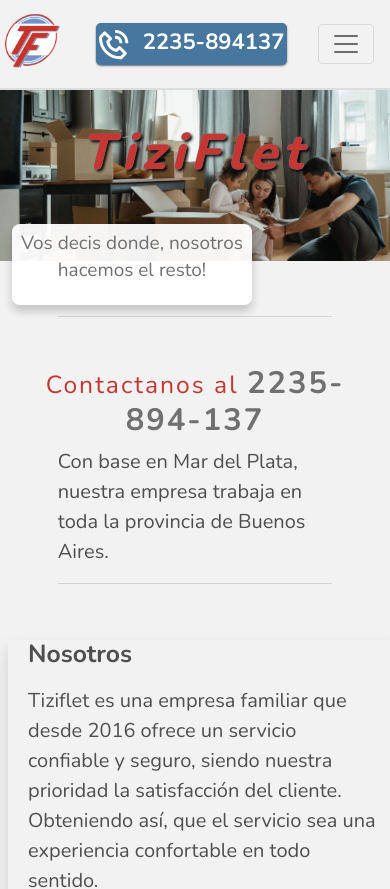
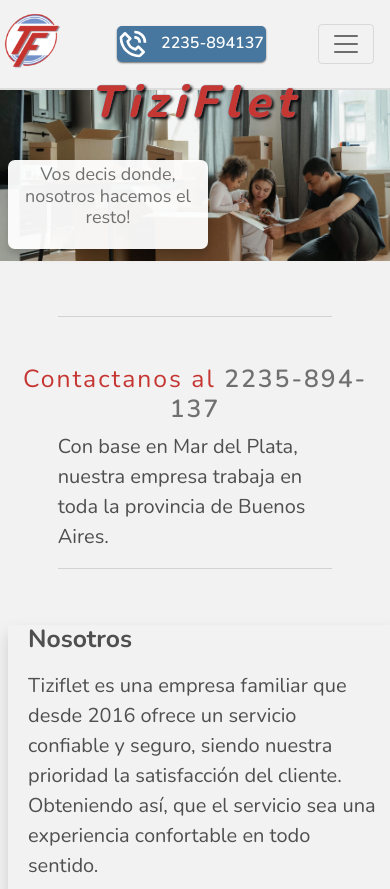
Before and after one commit to JoaquinPalacios/TiziFlet, a Next.js app: page / in a window 390 px wide. Shown: the top 889 px of the page. Built offline with nearby package versions, Linux system fonts and the light colour scheme.

Commit message:
xs breakpoint added

```diff
--- a/styles/globals.css
+++ b/styles/globals.css
@@ -70,7 +70,7 @@
   text-align: center;
 }
 .white {
-  color: #fff;
+  color: #fff !important;
 }
 .bgCeleste {
   background-color: #47769E;
@@ -146,7 +146,34 @@
   letter-spacing: 2px;
   text-align: center;
 }
-@media only screen and (max-width: 576px) {
+@media only screen and (max-width: 400px) {
+  a {
+    font-size: 1em;
+    font-weight: 600;
+  }
+  h1 {
+    font-size: 45px;
+  }
+  nav .phone {
+    font-size: 1em;
+    padding: 2px 2px 2px 0px;
+  }
+  .titleTop {
+    top: 5em;
+  }
+  .headerBox {
+    border-radius: 7px;
+    margin-left: 2vw;
+    top: 10em;
+    max-width: 200px;
+  }
+  .text {
+    font-size: 18px;
+    line-height: 1.2em;
+    padding: 4px 4px;
+  }
+}
+@media only screen and (min-width: 400px) and (max-width: 576px) {
   h1 {
     font-size: 50px;
   }
```
